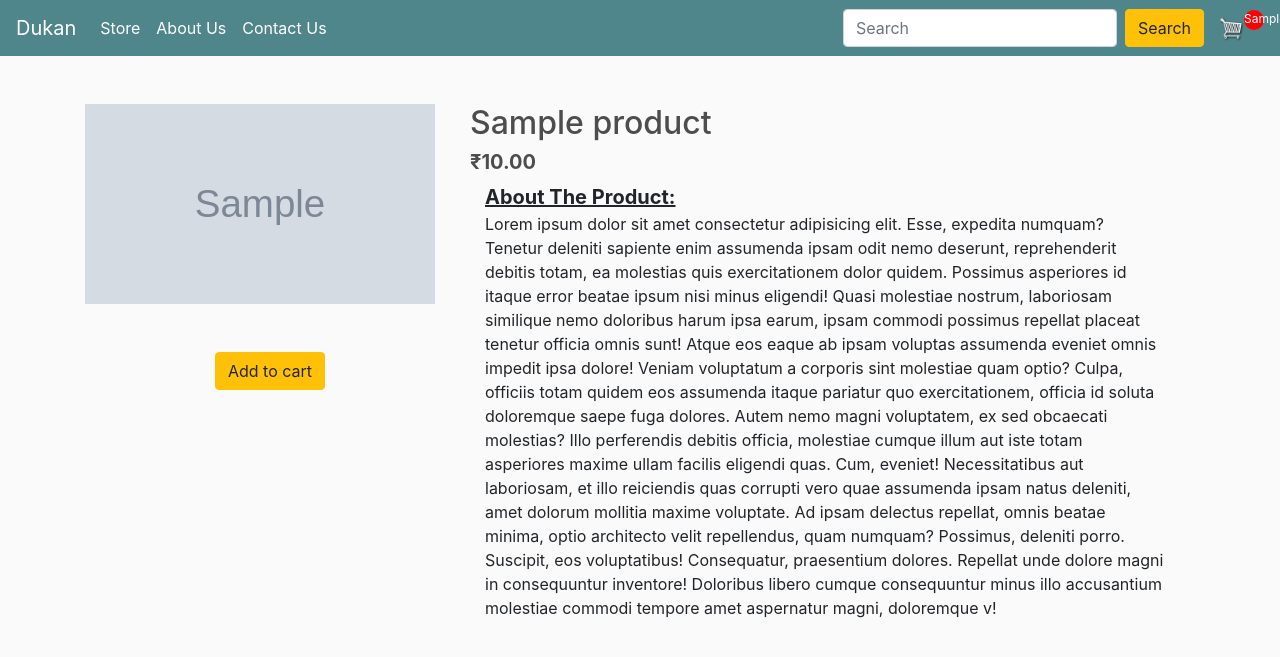
After one commit to shourya2006/Dukaan.com, a Django app: template ecommerce/store/templates/store/prod_view.html in a window 1280 px wide. The commit adds this page. Shown: the top 657 px of the page. Run offline with Django 3.2, Linux system fonts and the light colour scheme; the template is opened without the code that fills it: most values are stand-ins (such as "Sample title", 1, 10 or a date in 2020); grey boxes marked "Sample" are stand-in pictures; some libraries are stand-ins or nearby versions.

Commit message:
Product View Created...

```diff
--- /dev/null
+++ b/ecommerce/store/templates/store/prod_view.html
@@ -0,0 +1,45 @@
+{% extends 'store/main.html' %}
+{% block content %}
+<style>
+    .row{
+        justify-content: center;
+    }
+    .thumbnail {
+        box-shadow: none !important;
+    }
+</style>
+<div class="container my-4">
+    <div class="row">
+        <div class="col-md-4">
+            <div class="row">
+                <img src="{{product.imageURL}}" class="thumbnail" style="margin-right: 20px;">
+            </div>
+            <div class="row">
+                <button data-product={{product.id}} data-action="add" class="btn btn-warning rounded update-cart my-5">Add to
+                    cart</button>
+            </div>
+
+        </div>
+
+        <div class="col-md-8">
+            <h2>{{product.name}}</h2>
+            <h5><b>₹{{product.price | floatformat:2}}</b></h5>
+            <div class="container"><strong style="text-decoration: underline; font-size: 20px;">About The Product:</strong><p>Lorem ipsum dolor sit amet consectetur adipisicing elit. Esse, expedita numquam? Tenetur deleniti
+                sapiente enim assumenda ipsam odit nemo deserunt, reprehenderit debitis totam, ea molestias quis
+                exercitationem dolor quidem. Possimus asperiores id itaque error beatae ipsum nisi minus eligendi! Quasi
+                molestiae nostrum, laboriosam similique nemo doloribus harum ipsa earum, ipsam commodi possimus repellat
+                placeat tenetur officia omnis sunt! Atque eos eaque ab ipsam voluptas assumenda eveniet omnis impedit
+                ipsa dolore! Veniam voluptatum a corporis sint molestiae quam optio? Culpa, officiis totam quidem eos
+                assumenda itaque pariatur quo exercitationem, officia id soluta doloremque saepe fuga dolores. Autem
+                nemo magni voluptatem, ex sed obcaecati molestias? Illo perferendis debitis officia, molestiae cumque
+                illum aut iste totam asperiores maxime ullam facilis eligendi quas. Cum, eveniet! Necessitatibus aut
+                laboriosam, et illo reiciendis quas corrupti vero quae assumenda ipsam natus deleniti, amet dolorum
+                mollitia maxime voluptate. Ad ipsam delectus repellat, omnis beatae minima, optio architecto velit
+                repellendus, quam numquam? Possimus, deleniti porro. Suscipit, eos voluptatibus! Consequatur,
+                praesentium dolores. Repellat unde dolore magni in consequuntur inventore! Doloribus libero cumque
+                consequuntur minus illo accusantium molestiae commodi tempore amet aspernatur magni, doloremque
+                v!</p></div>
+        </div>
+    </div>
+</div>
+{% endblock %}
--- a/ecommerce/store/templates/store/store.html
+++ b/ecommerce/store/templates/store/store.html
@@ -8,8 +8,9 @@
         <div class="box-element product">
             <h6><strong>{{product.name}}</strong></h6>
             <hr>
-            <button data-product = {{product.id}} data-action="add" class="btn btn-outline-primary update-cart">Add to cart</button>
-            <a href="#" class="btn btn-outline-success">View</a>
+            <button data-product={{product.id}} data-action="add" class="btn btn-outline-primary update-cart">Add to
+                cart</button>
+            <a href="/productview/{{product.id}}" class="btn btn-outline-success">QuickView</a>
             <h4 style="float : right;">₹{{product.price | floatformat:2}}</h4>
         </div>
     </div>
--- a/ecommerce/store/urls.py
+++ b/ecommerce/store/urls.py
@@ -12,5 +12,6 @@ urlpatterns = [
 	path('about/', views.about, name = "AboutUs"),
 	path('contact/', views.contact, name = "ContactUs"),
 	path('search/', views.search, name = "search"),
+	path('productview/<int:myid>', views.prodview, name = "prodview"),
 
 ]
```
Also changed, not shown: ecommerce/store/templates/store/search.html (+6 -3 lines), ecommerce/store/views.py (+17 -1 lines), ecommerce/db.sqlite3.
